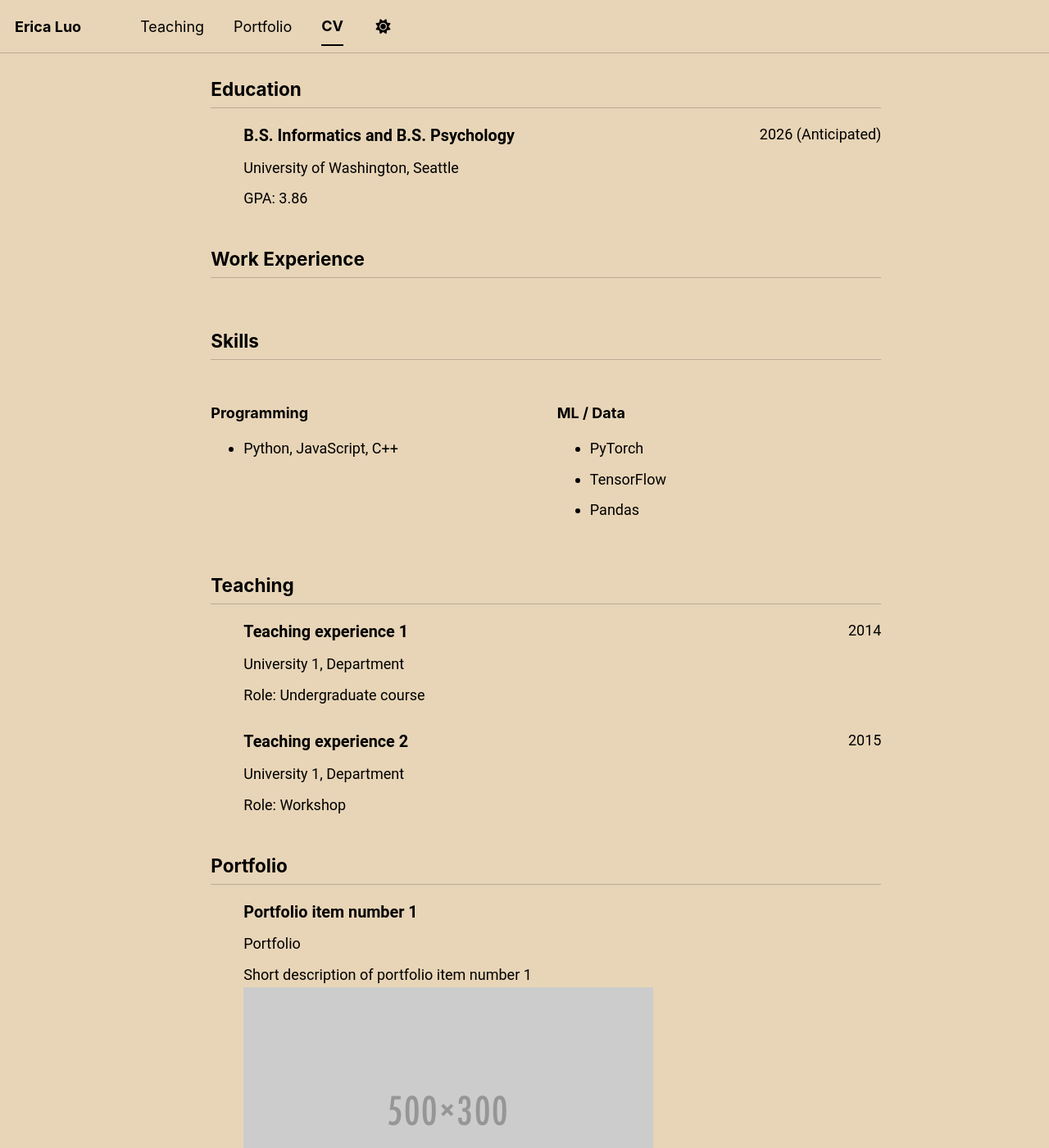
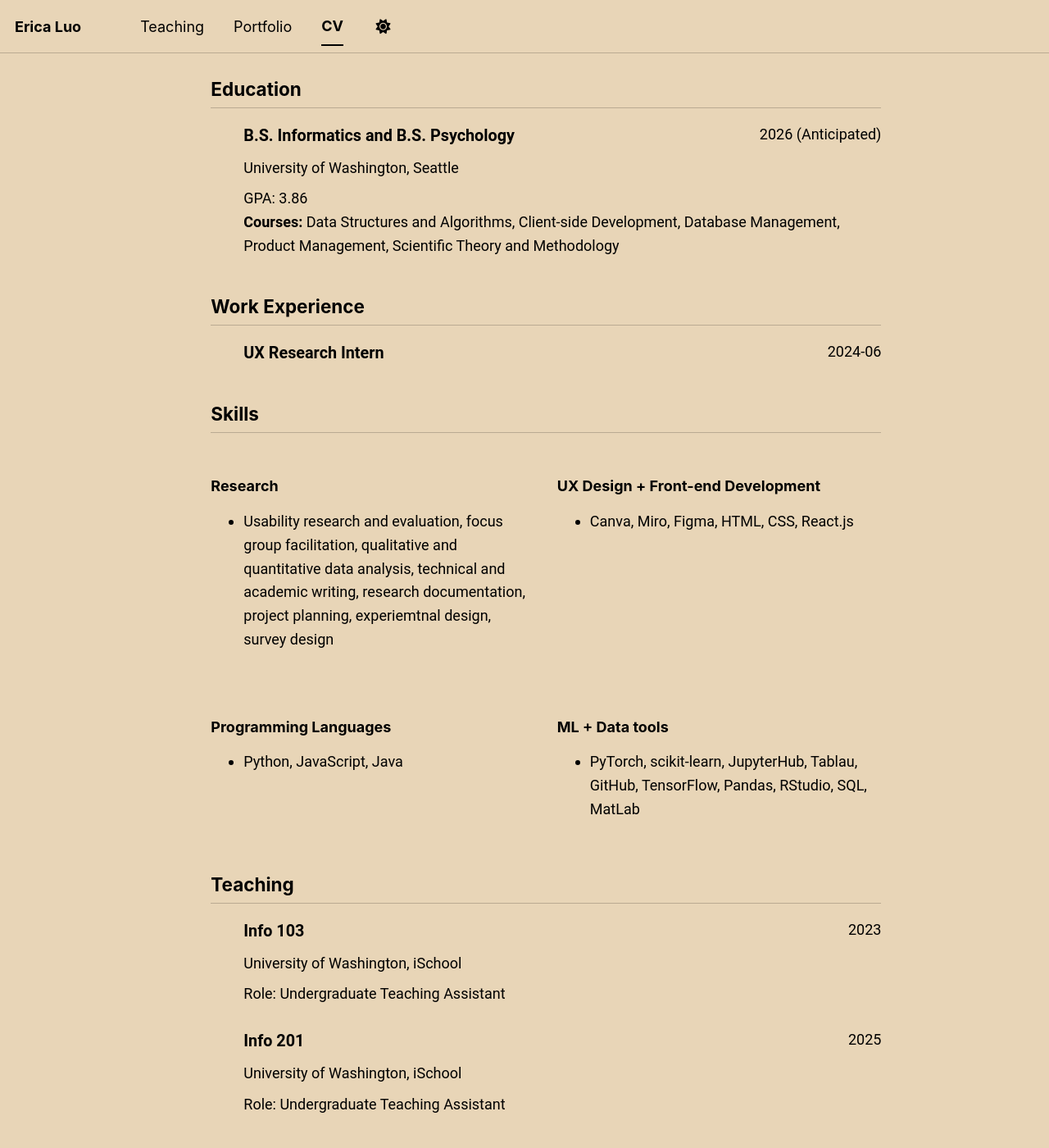
Before and after one commit to er-luo/er-luo.github.io, a Jekyll site: the page built from _pages/cv-json.md, in a window 1280 px wide and 1400 px high, scrolled down 409 px. Shown: the whole window at 82% size. Built offline with Jekyll 4.4.1, drawn with Linux system fonts in a browser that asks for light colours; a script bundle is joined from its source files by our own code; library files that are not in the unit come from our copies; some of the changed text lies outside the part shown.

Commit message:
added information to CV

```diff
--- a/_data/cv.json
+++ b/_data/cv.json
@@ -22,7 +22,8 @@
   },
   "work": [
     {
-      "title": "UX Research Intern"
+      "position": "UX Research Intern",
+      "startDate": "2024-06"
     }
   ],
   "education": [
@@ -33,35 +34,56 @@
       "startDate": "2022",
       "endDate": "2026 (Anticipated)",
       "gpa": 3.86,
-      "courses": []
+      "courses": ["Data Structures and Algorithms, Client-side Development, Database Management, Product Management, Scientific Theory and Methodology"]
     }
   ],
   "skills": [
     {
-    "name": "Programming",
-    "keywords": "Python, JavaScript, C++"
+    "name": "Research",
+    "keywords": "Usability research and evaluation, focus group facilitation, qualitative and quantitative data analysis, technical and academic writing, research documentation, project planning, experiemtnal design, survey design"
     },
     {
-    "name": "ML / Data",
-    "keywords": ["PyTorch", "TensorFlow", "Pandas"]
+    "name": "UX Design + Front-end Development",
+    "keywords": "Canva, Miro, Figma, HTML, CSS, React.js"
+    },
+    {
+    "name": "Programming Languages",
+    "keywords": "Python, JavaScript, Java"
+    },
+    {
+    "name": "ML + Data tools",
+    "keywords": "PyTorch, scikit-learn, JupyterHub, Tablau, GitHub, TensorFlow, Pandas, RStudio, SQL, MatLab"
     }
 
   ],
-  "languages": [],
+  "languages": [
+    {
+      "language":"English",
+      "fluency": "Native"
+    },
+    {
+      "language":"Mandarin",
+      "fluency": "Fluent"
+    },
+    {
+      "language":"Spanish",
+      "fluency": "Limited working proficency"
+    }
+  ],
   "interests": [],
   "teaching": [
     {
-      "course": "Teaching experience 1",
-      "institution": "University 1, Department",
-      "date": "2014-01-01",
-      "role": "Undergraduate course",
+      "course": "Info 103",
+      "institution": "University of Washington, iSchool",
+      "date": "2023-09",
+      "role": "Undergraduate Teaching Assistant",
       "description": ""
     },
     {
-      "course": "Teaching experience 2",
-      "institution": "University 1, Department",
-      "date": "2015-01-01",
-      "role": "Workshop",
+      "course": "Info 201",
+      "institution": "University of Washington, iSchool",
+      "date": "2025-09",
+      "role": "Undergraduate Teaching Assistant",
       "description": ""
     }
   ],
```
